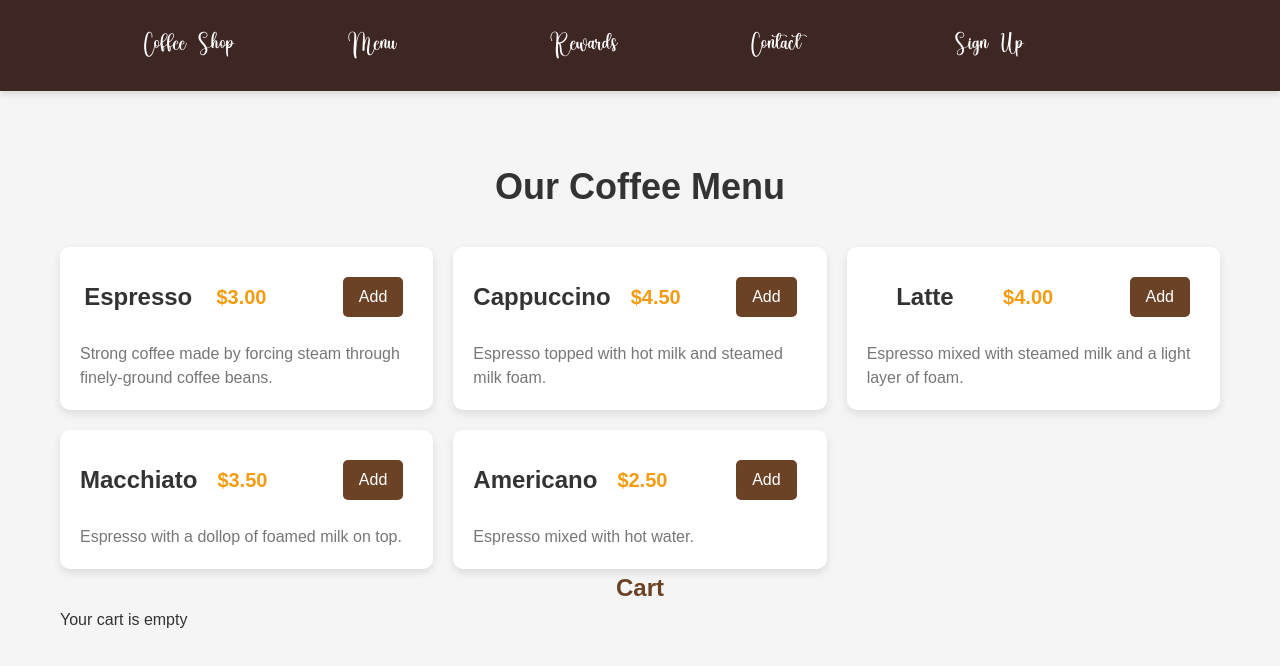
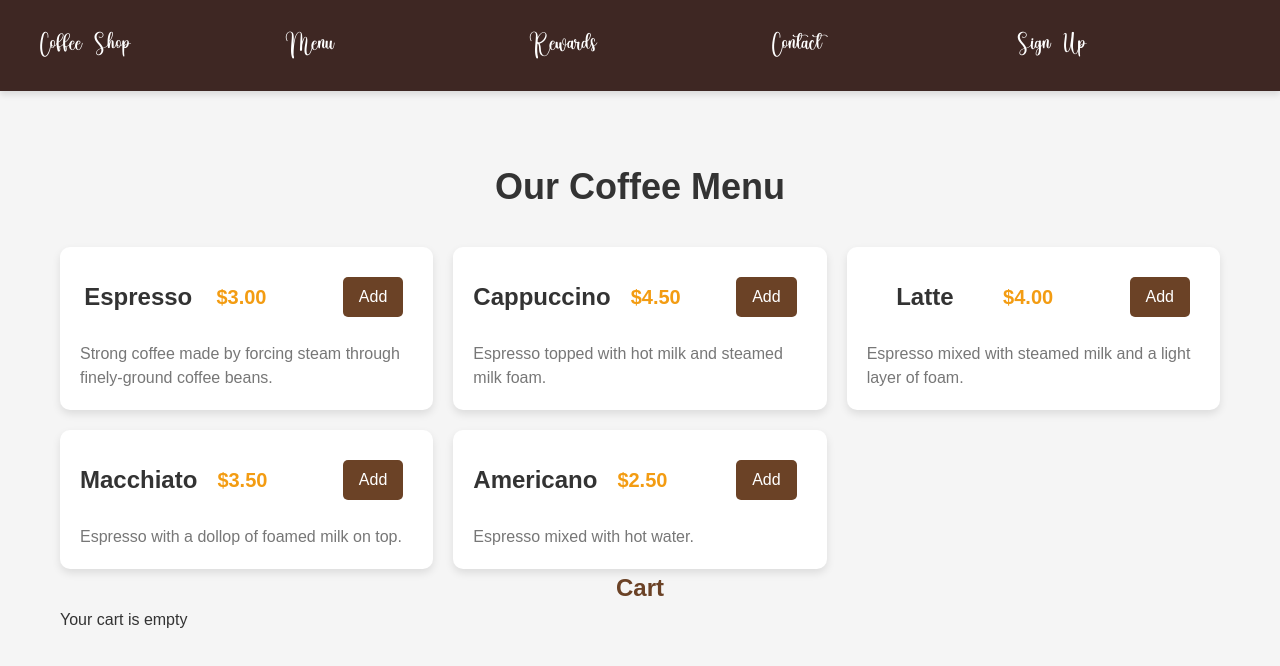
Before and after one commit to dilnoza471/web-project-2025, a React (Vite) app: page /menu in a window 1280 px wide. Shown: the top 666 px of the page. Built offline with nearby package versions, Linux system fonts and the light colour scheme.

Commit message:
cleaned up css files

```diff
--- a/src/App.css
+++ b/src/App.css
@@ -12,73 +12,6 @@ body {
 
 }
 
-/* Header */
-/* Header Styles */
-.header {
-  background: #2c3e50; /* Dark background color */
-  color: white;
-  padding: 20px 40px;
-  display: flex;
-  justify-content: space-between;
-  align-items: center;
-  position: fixed;
-  top: 0;
-  left: 0;
-  right: 0;
-  z-index: 1000;
-  box-shadow: 0 4px 6px rgba(0, 0, 0, 0.1); /* Adding shadow for a solid look */
-}
-
-/* Header Content */
-.header-content {
-  display: flex;
-  justify-content: space-between;
-  max-width: 1200px;
-  margin: 0 auto;
-  width: 100%; /* Make the content take full width */
-}
-
-/* Coffee Shop Title */
-.header h1 {
-  font-size: 2.5rem; /* Larger size for emphasis */
-  font-family: 'CurlyFont', sans-serif; /* Apply the curly font */
-  letter-spacing: 2px; /* Slight space between letters */
-  color: #f39c12; /* Gold color for the title */
-  margin-right: auto;
-  transition: color 0.3s ease; /* Smooth color transition for hover */
-}
-
-/* Coffee Shop Title Hover Effect */
-.header h1:hover {
-  color: #e67e22; /* Darker gold shade on hover */
-  text-shadow: 0 0 10px rgba(0, 0, 0, 0.3); /* Add shadow effect */
-}
-
-/* Navigation Links */
-.nav-links {
-  display: flex;
-  justify-content: flex-end; /* Align to the right */
-  gap: 10px; /* Closer gap between links */
-}
-
-
-/* Navigation Links Style */
-nav a {
-  color: white;
-  text-decoration: none;
-  font-size: 2rem;
-  font-weight: 500;
-  font-family: "CurlyFont", sans-serif;
-  transition: color 0.3s ease, transform 0.3s ease;
-}
-
-/* Hover Effect for Navigation Links */
-nav a:hover {
-  text-decoration: underline;
-  color: #f39c12; /* Change color on hover */
-  transform: scale(0.9); /* Slight scaling effect */
-}
-
 /* Hero Section */
 .hero {
   width: 100%;
@@ -89,7 +22,9 @@ nav a:hover {
   align-items: center;
   text-align: center;
   position: relative;
-  margin-top: 80px; /* To account for fixed header */
+  margin-top: 70px;
+  margin-left: 0;
+  margin-right: 0;
 }
 .hero::before {
   content: '';
@@ -126,16 +61,7 @@ nav a:hover {
   font-family: 'LongFont', sans-serif;
 }
 
-.cta-button {
-  background-color: #200C05;
-  width: 30vh;
-  color: white;
-  padding: 15px 30px;
-  font-size: 1.2rem;
-  border: none;
-  cursor: pointer;
-  border-radius: 5px;
-}
+
 
 /* Mobile Responsive Header */
 @media screen and (max-width: 900px) {
@@ -179,23 +105,7 @@ nav a:hover {
 
 
 
-.cta-button:hover {
-  background-color: #e67e22;
-}
 
-/* About Us Section */
-.about-us {
-  padding: 50px 20px;
-  text-align: center;
-}
-
-.about-us img {
-  width: 80%; /* Adjust the percentage to make the image smaller */
-  max-width: 600px; /* Optional: Limits the max width of the image */
-  height: auto;
-  border-radius: 10px;
-  margin-top: 20px;
-}
 
 
 /* Body Content Section */
@@ -221,45 +131,6 @@ nav a:hover {
   display: flex;
   justify-content: center;
   gap: 30px;
-}
-
-
-
-/* Reserve Section */
-.reserve {
-  padding: 50px 20px;
-  background-color: #fff;
-  text-align: center;
-}
-
-.reservation-form {
-  display: flex;
-  flex-direction: column;
-  align-items: center;
-  gap: 15px;
-  max-width: 400px;
-  margin: 0 auto;
-}
-
-.reservation-form input {
-  padding: 10px;
-  width: 100%;
-  border-radius: 5px;
-  border: 1px solid #ccc;
-}
-
-.reservation-form button {
-  padding: 15px 30px;
-  background-color: #f39c12;
-  color: white;
-  border: none;
-  border-radius: 5px;
-  cursor: pointer;
-  font-size: 1.2rem;
-}
-
-.reservation-form button:hover {
-  background-color: #e67e22;
 }
 
 /* Footer */
--- a/src/LandingPage.jsx
+++ b/src/LandingPage.jsx
@@ -11,7 +11,7 @@ const LandingPage = () => {
         <div className="hero-content">
           <h2 className="curlytext">Experience the Best Coffee</h2>
           <p>Freshly brewed, serve with love</p>
-          <button className="cta-button">Reserve a Table</button>
+
         </div>
         <div className="hero-content">
           <img src="/src/assets/about.png" alt="Coffee Beans" />
--- a/src/header.css
+++ b/src/header.css
@@ -1,20 +1,32 @@
 /* Header.css */
 
 .header {
-  background-color: #3e2723;
+  background: #3e2723;
   color: white;
-  padding: 20px;
+  padding: 20px 40px;
   display: flex;
-  justify-content: center;
+  justify-content: space-between;
   align-items: center;
-  width: 100%;
+  position: fixed;
+  top: 0;
+  left: 0;
+  right: 0;
+  z-index: 1000;
+  box-shadow: 0 4px 6px rgba(0, 0, 0, 0.1); /* Adding shadow for a solid look */
 }
+/* Navigation Links */
+.nav-links {
+  display: flex;
+  justify-content: flex-end; /* Align to the right */
+  gap: 10px; /* Closer gap between links */
+}
+
 
 .header-content {
   display: flex;
   justify-content: space-between;
   align-items: center;
-  width: 80%;
+  width: 100%;
 }
 
 .nav-links {
@@ -34,6 +46,7 @@
   text-decoration: none;
   font-size: 2rem;
   transition: color 0.3s ease;
+  font-family: "CurlyFont", sans-serif;
 }
 
 .nav-links a:hover,
```
